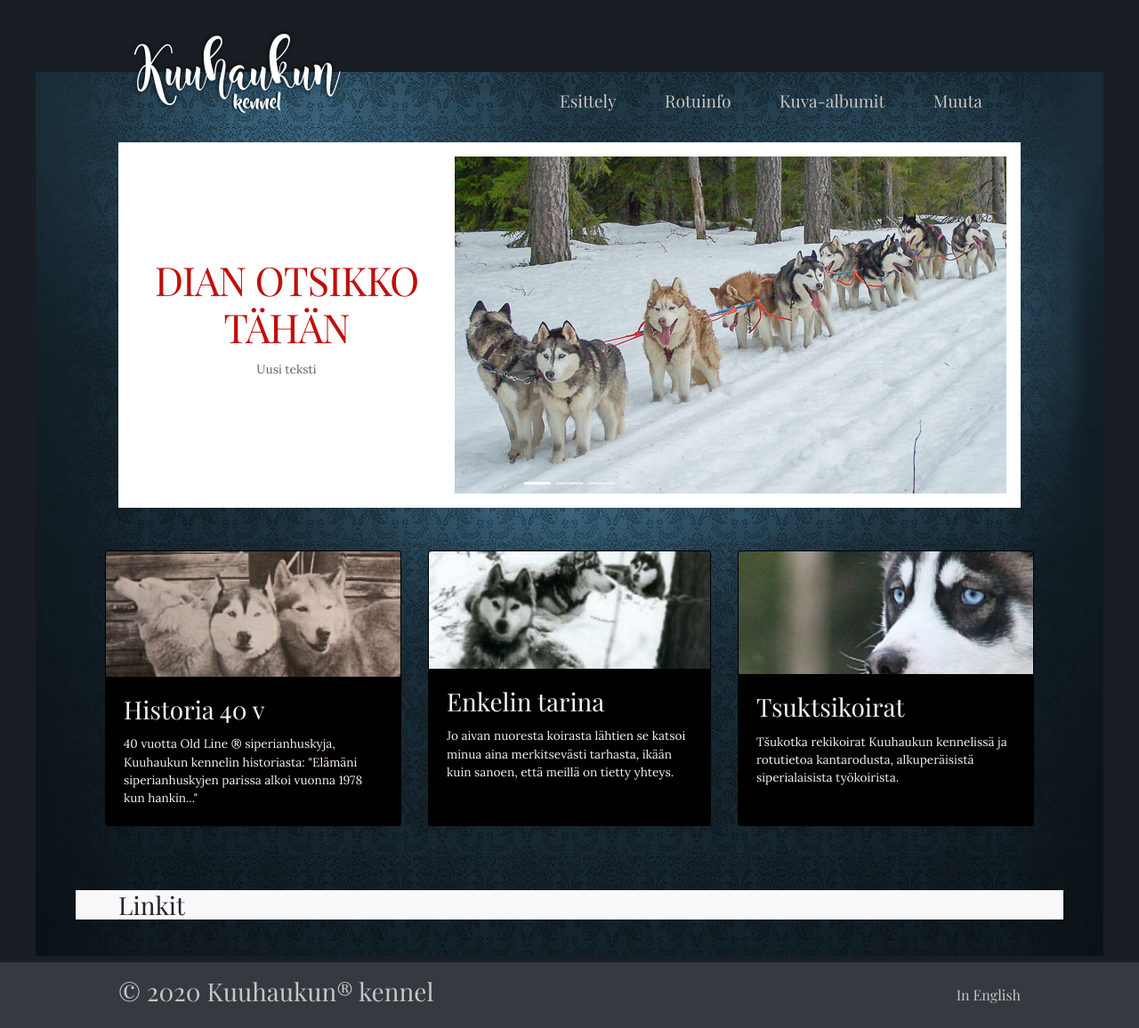
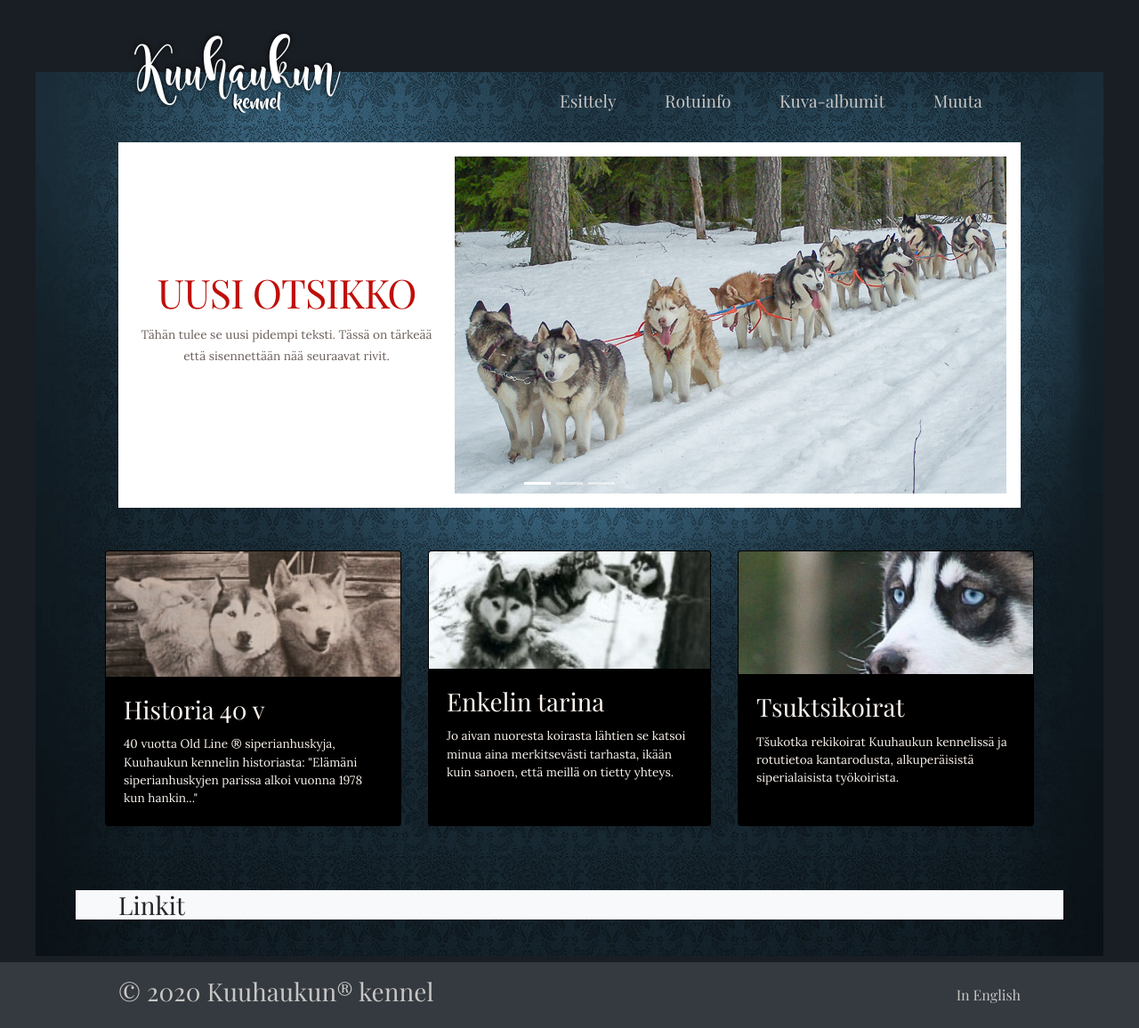
Before and after one commit to Sudensaaga/kuuhaukku, a Jekyll site: the page built from alisivut/index.md, in a window 1280 px wide. Shown: the whole page at 89% size. Built offline with Jekyll 4.4.1, drawn with Linux system fonts in a browser that asks for light colours.

Commit message:
Muutettu tekstejä

```diff
--- a/alisivut/index.md
+++ b/alisivut/index.md
@@ -4,8 +4,9 @@ menu: etusivu
 permalink: index
 
 dia-1-kuva: img4.jpg
-dia-1-otsikko: Dian Otsikko Tähän
-dia-1-teksti: Uusi teksti
+dia-1-otsikko: Uusi otsikko
+dia-1-teksti: Tähän tulee se uusi pidempi teksti. Tässä on tärkeää
+    että sisennettään nää seuraavat rivit.
 
 dia-2-kuva: img1.jpg
 dia-2-otsikko: Old Line® siperialaiset
```
